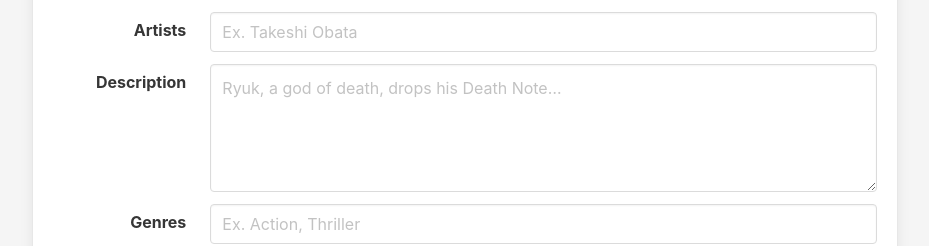
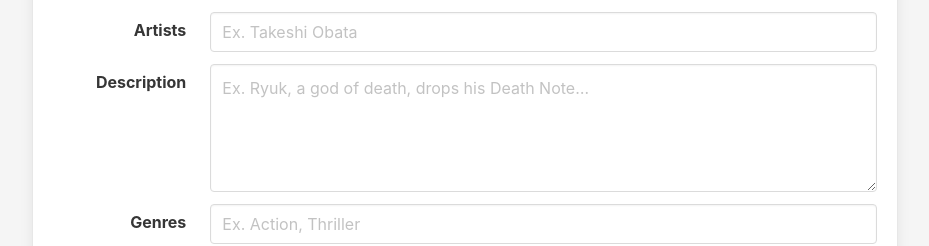
Before and after one commit to alessandrojean/tachi-local, a Vue app: page / in a window 1280 px wide. Shown: the part 405-651 px from the top of the page, without its empty margins (175-1104 px from the left). Built offline with nearby package versions, Linux system fonts and the light colour scheme; a web font is replaced by a local one.

Commit message:
Add a missing example indicator in placeholder.

```diff
--- a/src/components/LocalForm.vue
+++ b/src/components/LocalForm.vue
@@ -138,7 +138,7 @@
         <div class="field-body">
           <div class="field">
             <div class="control">
-              <textarea v-model="entry.description" class="textarea" id="description" placeholder="Ryuk, a god of death, drops his Death Note…"></textarea>
+              <textarea v-model="entry.description" class="textarea" id="description" placeholder="Ex. Ryuk, a god of death, drops his Death Note…"></textarea>
             </div>
           </div>
         </div>
```
